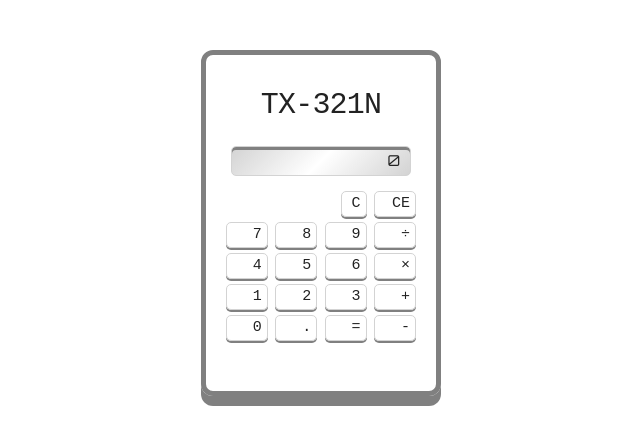
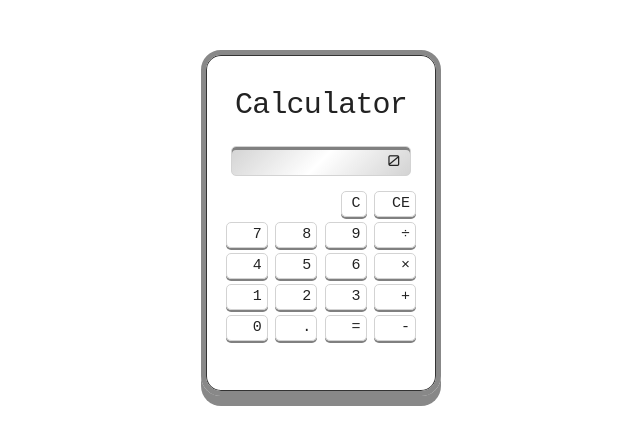
Before and after one commit to kieranharding/Calculator, a plain HTML site: page index.html in a window 1280 px wide. Shown: the whole page, without its empty margins (319-959 px from the left). Drawn offline with nearby package versions, Linux system fonts and the light colour scheme; a web font is replaced by a local one.

Commit message:
Minor format changes
Give the calculator a thicker body and change the name.

 On branch master

```diff
--- a/css/style.css
+++ b/css/style.css
@@ -6,9 +6,9 @@
   min-width: 240px;
   -webkit-box-shadow: 0px 5px 0px grey;
   -moz-box-shadow: 0px 5px 0px grey;
-  box-shadow: 0px 10px 0px grey;
-  border: 5px solid grey;
-  border-radius: 12px;
+  box-shadow: 0px 10px 0px #888, inset 0px 0px 0px 1px #333;
+  border: 5px solid #888;
+  border-radius: 20px;
 }
 
 #title-bar {
--- a/index.html
+++ b/index.html
@@ -34,7 +34,7 @@
   –––––––––––––––––––––––––––––––––––––––––––––––––– -->
   <div class="container calculator">
     <div class="row" id="title-bar">
-      <h4>TX-321N</h4>
+      <h4>Calculator</h4>
     </div>
     <div class="row" id="screen">0</div>
     <div id="button-tray">
```
